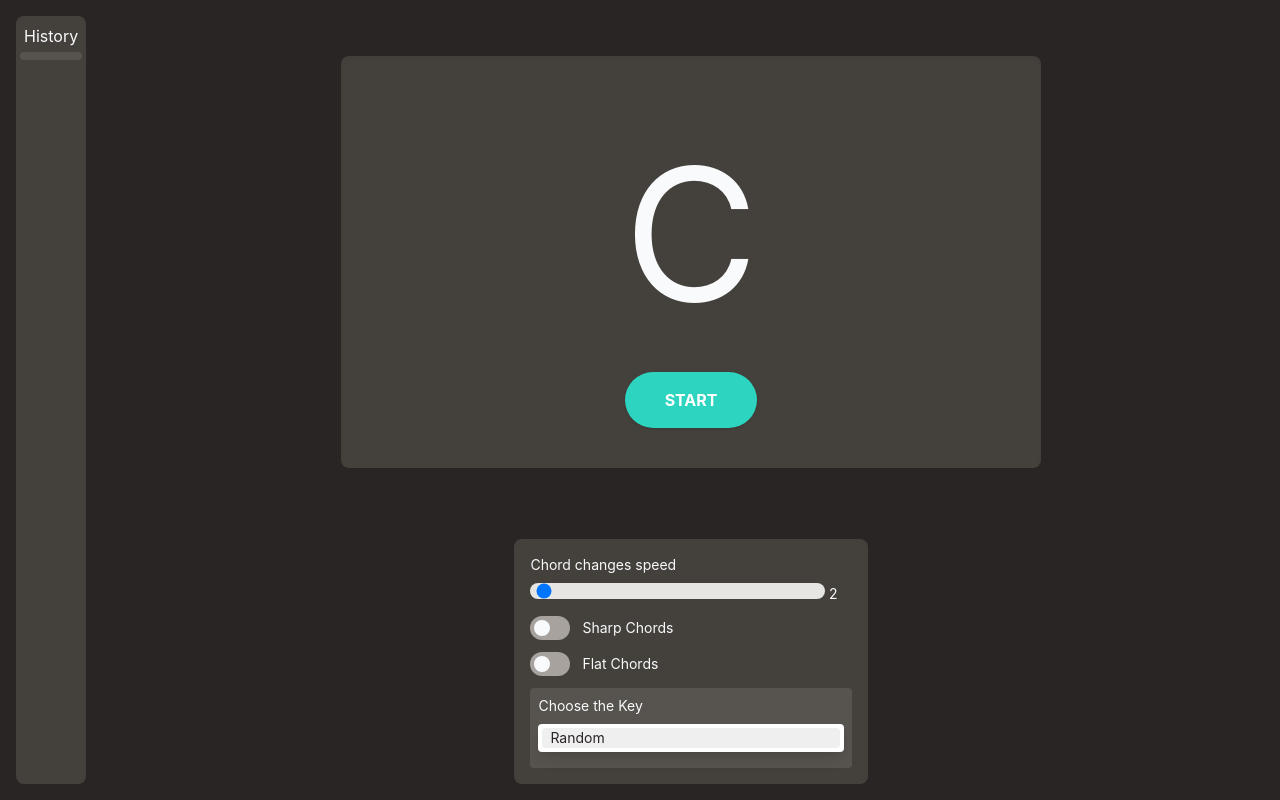
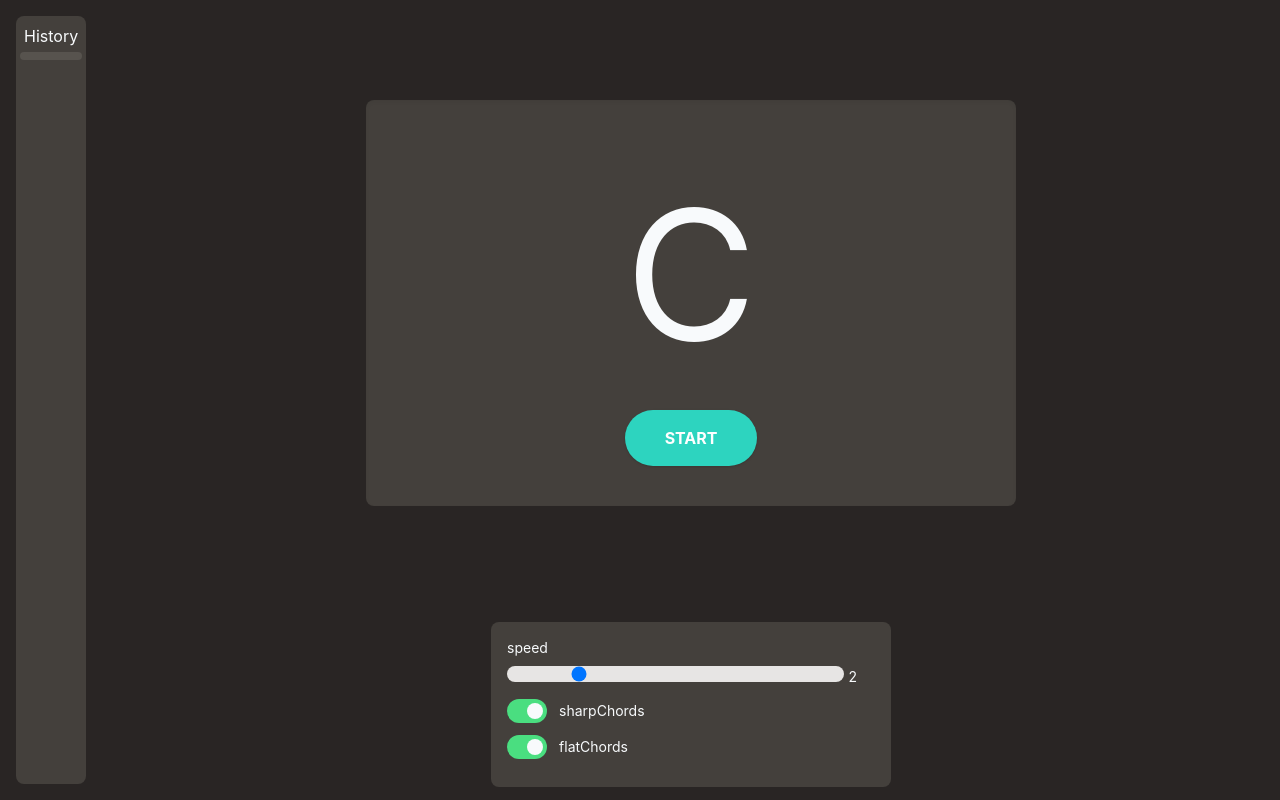
Before and after one commit to brunokian/chords-generator, a React (Create React App) app: page / in a window 1280 px wide. Built offline with nearby package versions, Linux system fonts and the light colour scheme.

Commit message:
alguns ajustes e pronto para deploy

```diff
--- a/src/App.js
+++ b/src/App.js
@@ -1,26 +1,32 @@
 import React, { useState } from 'react';
 import Template from './Components/Template'
-import RandomGenerator from './Components/RandomGenerator';
+import RandomGenerator from './components/RandomGenerator';
 
 function App() {
-  var [state, setState] = useState({});
+  const [state, setState] = useState({
+    flatChords: true,
+    sharpChords: true,
+    speed: 2,
+  });
 
   const setStateValue = (newState) => {
-    Object.assign(state, newState);
-    setState({...state})
-  }
+    setState((prevState) => ({
+      ...prevState,
+      ...newState,
+    }));
+  };
 
   const buttonClick = () => {
-    if ("interval" in state){
+    if ("interval" in state) {
       clearInterval(state["interval"])
       delete state["interval"]
-    }else{
+    } else {
       state["interval"] = setInterval(() => {
-        if (state.hasStarted){
-          state["currentChord"] = RandomGenerator()
+        if (state.hasStarted) {
+          state["currentChord"] = RandomGenerator(state)
           setStateValue(state)
         }
-      }, (state["Chord changes speed"] ?? 2) * 1000)
+      }, (state["speed"] ?? 2) * 1000)
     }
     state["hasStarted"] = !state["hasStarted"]
     setStateValue(state)
@@ -28,11 +34,11 @@ function App() {
 
   return (
     <Template state={state} setState={setStateValue}>
-      <div className='bg-stone-700 py-10 rounded-lg w-[700px] shadow-inner'>
+      <div className='bg-stone-700 py-10 rounded-lg w-[500px] md:w-[650px] shadow-inner'>
         <div className='w-full flex flex-col'>
-          <div className='text-[184px] mx-auto'> {state.currentChord ?? "C"} </div>
+          <div className='text-[135px] md:text-[180px] mx-auto'> {state.currentChord ?? "C"} </div>
           <button className='bg-teal-400 text-white rounded-full py-4 px-10 font-bold mx-auto shadow' onClick={buttonClick}>
-            {state.hasStarted ? 'STOP': 'START'}
+            {state.hasStarted ? 'STOP' : 'START'}
           </button>
         </div>
       </div>
--- a/src/Components/ConfigurationPanel.js
+++ b/src/Components/ConfigurationPanel.js
@@ -1,20 +1,20 @@
-import SelectMenu from './Inputs/SelectMenu';
+// import SelectMenu from './Inputs/SelectMenu';
 import Toggle from './Inputs/Toggle';
 import Slider from './Inputs/Slider';
 import {allChords} from '../Datas';
 
 
 export default function ConfigurationPanel({state, setState, children}) {
-    const keys = allChords.reduce((a, v) => ({ ...a, [v]: v}), {"Random":""})
+    // const keys = allChords.reduce((a, v) => ({ ...a, [v]: v}), {"Random":""})
 
     return (
-        <div className='bg-stone-700 rounded-lg p-2 my-4 mx-auto lg:w-[30%] md:w-[55%] w-full'>
-            <div className='rounded md:p-2  text-sm'>
-                <Slider title="Chord changes speed" state={state} setState={setState} />
-                <Toggle title="Sharp Chords" state={state} setState={setState} />
-                <Toggle title="Flat Chords" state={state} setState={setState} />
+        <div className='bg-stone-700 rounded-lg p-2 my-4 mx-auto w-[400px]'>
+            <div className='rounded md:p-2 text-sm'>
+                <Slider title="speed" state={state} setState={setState} />
+                <Toggle title="sharpChords" state={state} setState={setState} />
+                <Toggle title="flatChords" state={state} setState={setState} />
 
-                <div className='bg-stone-600 p-2 rounded'>
+                {/* <div className='bg-stone-600 p-2 rounded'>
                     <SelectMenu title="Choose the Key" options={keys} state={state} setState={setState} />
                     {state["Choose the Key"] && state["Choose the Key"] !== "Random" ? (
                         <>
@@ -25,7 +25,7 @@ export default function ConfigurationPanel({state, setState, children}) {
                             }}/>
                         </>
                     ):("")}
-                </div>
+                </div> */}
             </div>
         </div>
     );
--- a/src/Components/Inputs/Slider.js
+++ b/src/Components/Inputs/Slider.js
@@ -6,13 +6,17 @@ export default function Slider({state, setState, title}) {
         <div className="flex flex-col">
             <div className="mb-2">{title}</div>
             <div>
-                <input onChange={(event) => handleChange(event, title, state, setState)}
+                <input
+                    onChange={(event) => handleChange(event, title, state, setState)}
                     id="disabled-range"
                     type="range"
-                    defaultValue="2"
+                    min="0.5"
+                    max="8"
+                    step="0.1"
+                    defaultValue={state["speed"]}
                     className="w-11/12 h-4 bg-stone-200 rounded-lg appearance-none cursor-pointer"
                 />
-                <span className="pl-1">{state[title] ?? 2}</span>
+                <span className="pl-1">{state[title]}</span>
             </div>
         </div>
     )
--- a/src/Components/Inputs/Toggle.js
+++ b/src/Components/Inputs/Toggle.js
@@ -5,10 +5,15 @@ export default function Toggle({state, setState, title}) {
     return (
       <label htmlFor={title} className="flex items-center cursor-pointer my-3">
           <div className="relative">
-                <input onChange={(event) => handleCheckboxChange(event, title, state, setState)}
-                    type="checkbox" id={title} className="sr-only" />
+                <input
+                    onChange={(event) => handleCheckboxChange(event, title, state, setState)}
+                    type="checkbox"
+                    checked={state[title]}
+                    id={title}
+                    className="sr-only"
+                />
 
-                {(state[title] ?? false) ? (
+                {(state[title]) ? (
                     <>
                         <div className="block bg-green-400 w-10 h-6 rounded-full"></div>
                         <div className="dot absolute top-1 left-5 bg-slate-50 w-4 h-4 rounded-full transition"></div>
--- a/src/Components/Template.js
+++ b/src/Components/Template.js
@@ -8,7 +8,7 @@ export default function Template({state, setState, children}) {
 			<div className='h-screen w-screen flex items-center'>
 				<HistoryPanel state={state} setState={setState}/>
 				<div className='w-full h-full flex flex-col'>
-            		<div className='m-auto'>{children}</div>
+            		<div className='my-[100px] mx-auto'>{children}</div>
 					{!state.hasStarted ? (
 						<ConfigurationPanel state={state} setState={setState}/>
 					):("")}
--- a/src/components/RandomGenerator.js
+++ b/src/components/RandomGenerator.js
@@ -1,8 +1,8 @@
 import { naturalChords, flatChords, sharpChords } from '../Datas';
 
 
-function RandomGenerator() {
-  const selectChords = "all"
+function RandomGenerator( state ) {
+  // const selectChords = "all"
   const hasVariation = true
 
   const randomChords = (arrayChords) => {
@@ -22,16 +22,21 @@ function RandomGenerator() {
   }
 
   const chordsGenerator = () => {
-    if (selectChords === 'flat') {
-      return randomChords(naturalChords.concat(flatChords))
+    try {
+
+      if (state["flatChords"] && state["sharpChords"]) {
+        return randomChords(naturalChords.concat(sharpChords.concat(flatChords)))
+      }
+      if (state["flatChords"]) {
+        return randomChords(naturalChords.concat(flatChords))
+      }
+      if (state["sharpChords"]) {
+        return randomChords(naturalChords.concat(sharpChords))
+      }
+      return randomChords(naturalChords)
+    } catch (error) {
+      console.log('erro ao tentar ler o estado');
     }
-    if (selectChords === 'sharp') {
-      return randomChords(naturalChords.concat(sharpChords))
-    }
-    if (selectChords === 'all') {
-      return randomChords(naturalChords.concat(sharpChords.concat(flatChords)))
-    }
-    return randomChords(naturalChords)
   }
 
   return chordsGenerator()
```
